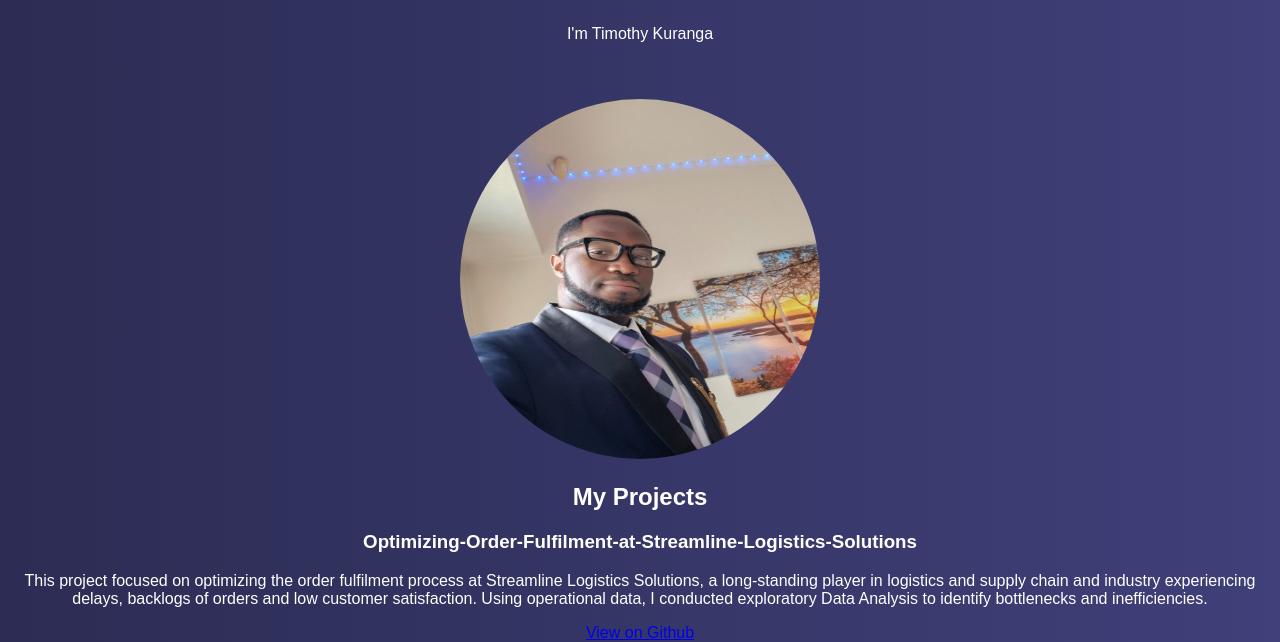
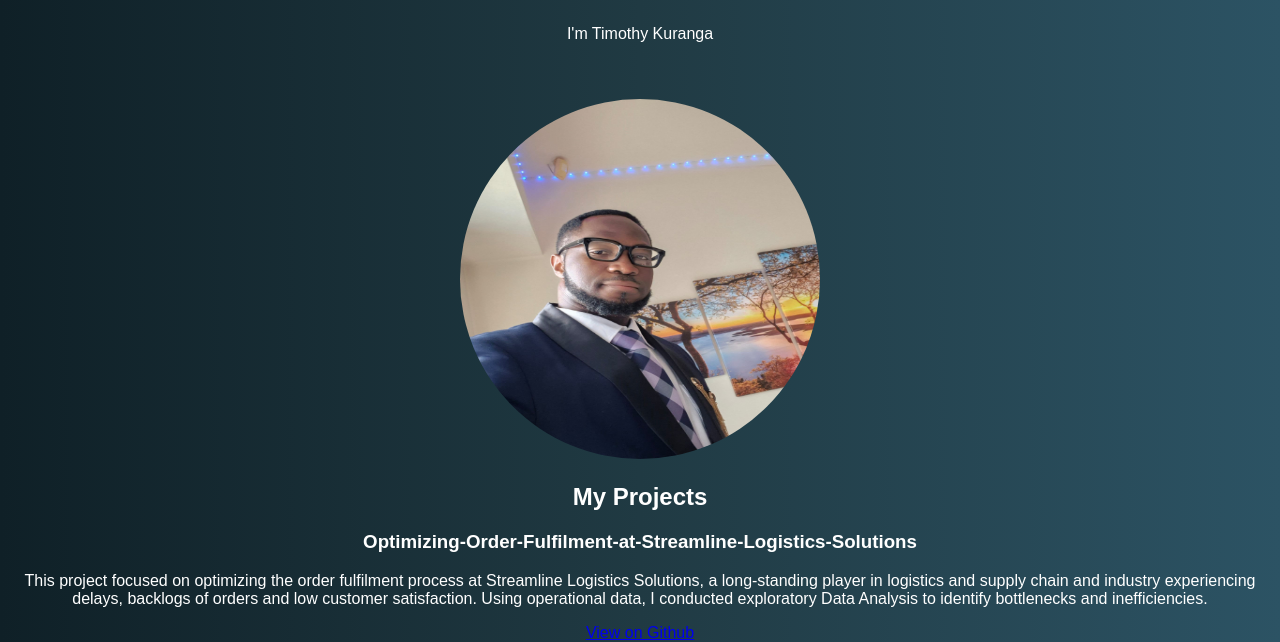
Before and after one commit to timothykuranga/timothykuranga.github.io, a plain HTML site: page index.html in a window 1280 px wide. Shown: the part 184-826 px from the top of the page. Drawn offline with Linux system fonts and the light colour scheme.

Commit message:
Update index.html

```diff
--- a/index.html
+++ b/index.html
@@ -6,7 +6,7 @@
     body {
       margin: 0;
       font-family: Arial;
-      background: linear-gradient(to right, #2c2c54, #40407a);
+      background: linear-gradient(to right, #0f2027, #203a43, #2c5364);
       color: white;
       text-align: center;
     }
```
